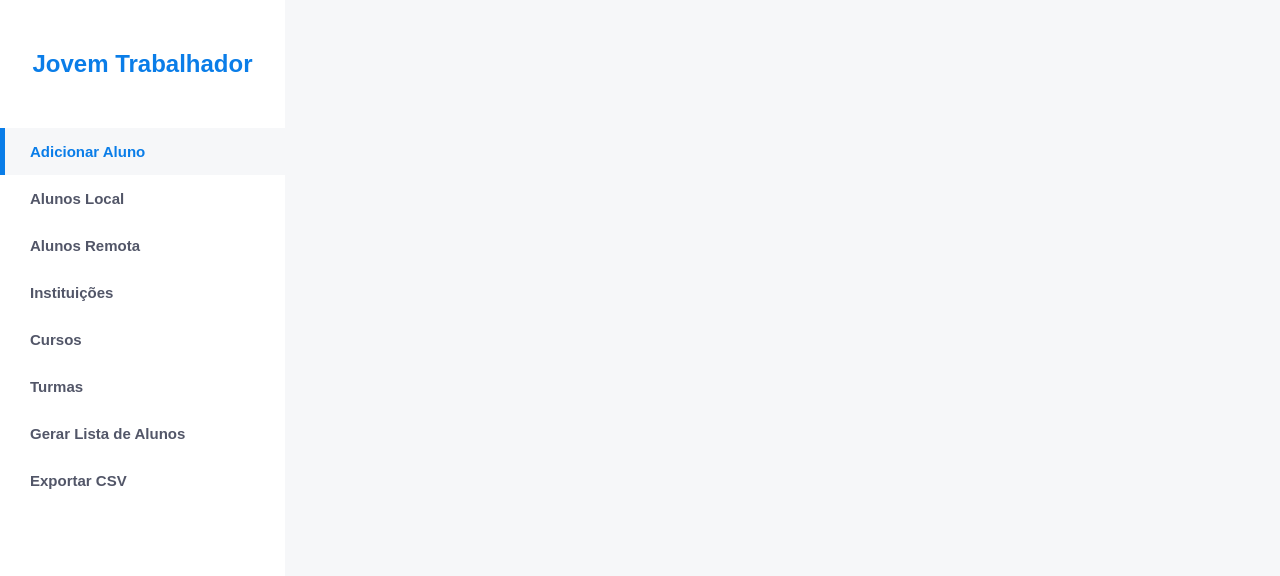
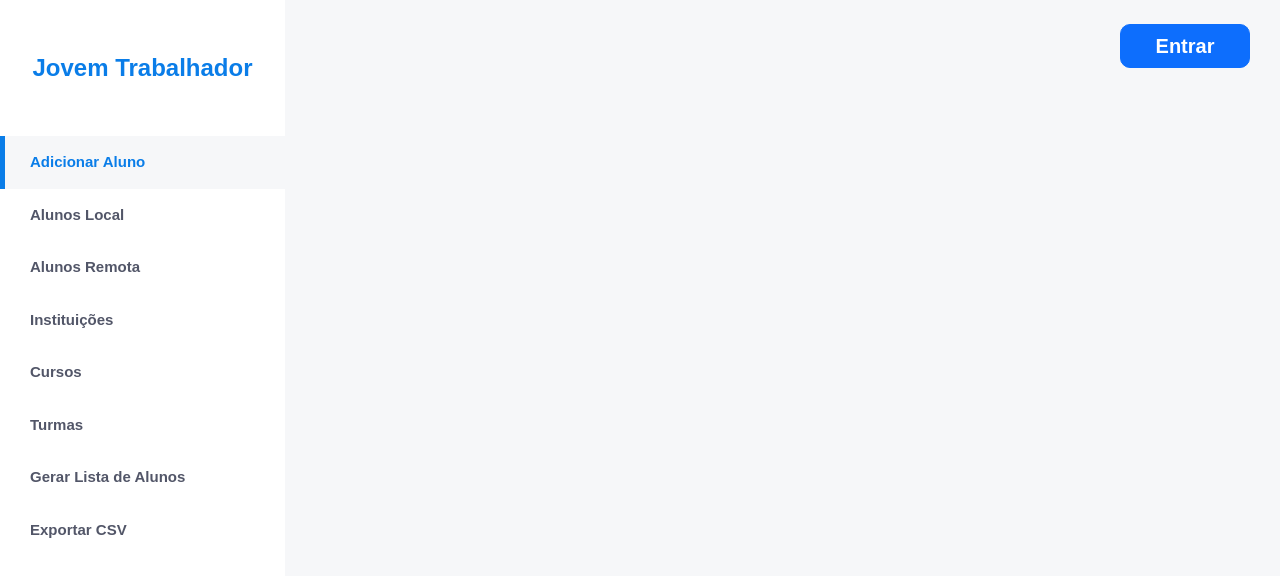
Before and after one commit to Kaua032/Jovem_Trabalhador_Front_End, a React (Vite) app: page / in a window 1280 px wide. Shown: the top 576 px of the page. Built offline with nearby package versions, Linux system fonts and the light colour scheme.

Commit message:
feat: Add react-bootstrap and modify Home component to use a Modal
* Add react-bootstrap as a dependency
* Import Button and Modal components from react-bootstrap
* Create a MainHome styled component
* Add a state variable "

```diff
--- a/index.html
+++ b/index.html
@@ -3,7 +3,13 @@
   <head>
     <meta charset="UTF-8" />
     <meta name="viewport" content="width=device-width, initial-scale=1.0" />
-    <title>Vite + React</title>
+    <link
+    rel="stylesheet"
+    href="https://cdn.jsdelivr.net/npm/bootstrap@5.3.0/dist/css/bootstrap.min.css"
+    integrity="sha384-9ndCyUaIbzAi2FUVXJi0CjmCapSmO7SnpJef0486qhLnuZ2cdeRhO02iuK6FUUVM"
+    crossorigin="anonymous"
+  />
+    <title>Jovem Trabalhador</title>
   </head>
   <body>
     <div id="root"></div>
--- a/package.json
+++ b/package.json
@@ -11,6 +11,7 @@
   },
   "dependencies": {
     "react": "^18.2.0",
+    "react-bootstrap": "^2.10.2",
     "react-dom": "^18.2.0",
     "react-router-dom": "^6.23.1",
     "styled-components": "^6.1.11"
--- a/src/components/Navbar/Navbar.jsx
+++ b/src/components/Navbar/Navbar.jsx
@@ -1,19 +1,21 @@
 import NavbarComponent from "../NavbarComponent/NavbarComponent";
 import { BackgroundNav } from "./NavbarStyled";
 
-export default function Navbar() {
+export default function Navbar({ ...props }) {
   return (
     <BackgroundNav>
-      <a id="title" href="/">Jovem Trabalhador</a>
+      <a id="title" href="/">
+        Jovem Trabalhador
+      </a>
       <div>
-        <NavbarComponent href="/" type={1} name="Adicionar Aluno"/>
-        <NavbarComponent href="/" type={0} name="Alunos Local"/>
-        <NavbarComponent href="/" type={0} name="Alunos Remota"/>
-        <NavbarComponent href="/" type={0} name="Instituições"/>
-        <NavbarComponent href="/" type={0} name="Cursos"/>
-        <NavbarComponent href="/" type={0} name="Turmas"/>
-        <NavbarComponent href="/" type={0} name="Gerar Lista de Alunos"/>
-        <NavbarComponent href="/" type={0} name="Exportar CSV"/>
+        <NavbarComponent href="/" type={props.p1} name="Adicionar Aluno" />
+        <NavbarComponent href="/" type={props.p2} name="Alunos Local" />
+        <NavbarComponent href="/" type={props.p3} name="Alunos Remota" />
+        <NavbarComponent href="/" type={props.p4} name="Instituições" />
+        <NavbarComponent href="/" type={props.p5} name="Cursos" />
+        <NavbarComponent href="/" type={props.p6} name="Turmas" />
+        <NavbarComponent href="/" type={props.p7} name="Gerar Lista de Alunos" />
+        <NavbarComponent href="/" type={props.p8} name="Exportar CSV" />
       </div>
     </BackgroundNav>
   );
--- a/src/components/Navbar/NavbarStyled.jsx
+++ b/src/components/Navbar/NavbarStyled.jsx
@@ -9,6 +9,7 @@ export const BackgroundNav = styled.section`
   flex-direction: column;
   align-items: center;
   gap: 50px;
+  position: fixed;
 
   #title {
     color: #0a7de8;
--- a/src/pages/Home/Home.jsx
+++ b/src/pages/Home/Home.jsx
@@ -1,5 +1,25 @@
+import { useState } from "react";
 import Navbar from "../../components/Navbar/Navbar";
+import { Button, Modal } from "react-bootstrap";
+import { MainHome } from "./HomeStyled";
 
 export default function Home() {
-  return <Navbar />;
+  const [show, setShow] = useState(false);
+
+  const handleClose = () => setShow(false);
+  const handleShow = () => setShow(true);
+
+  return (
+    <MainHome>
+      <Navbar p1={1} />;
+      <Button id="loginButton" variant="primary" onClick={handleShow}>
+        Entrar
+      </Button>
+      <Modal show={show} onHide={handleClose}>
+        <Modal.Header closeButton>
+          <Modal.Title id="modalTitle">Entrar</Modal.Title>
+        </Modal.Header>
+      </Modal>
+    </MainHome>
+  );
 }
--- a/src/pages/Home/HomeStyled.jsx
+++ b/src/pages/Home/HomeStyled.jsx
@@ -0,0 +1,15 @@
+import styled from "styled-components";
+
+export const MainHome = styled.main`
+    display: flex;
+    flex-direction: column;
+
+    #loginButton{
+        font-size: 20px;
+        font-weight: 600;
+        width: 130px;
+        align-self: flex-end;
+        margin-right: 30px;
+        border-radius: 10px;
+    }
+`
```
Also changed, not shown: 1 other file (tests, documents, lock files or other folders).
